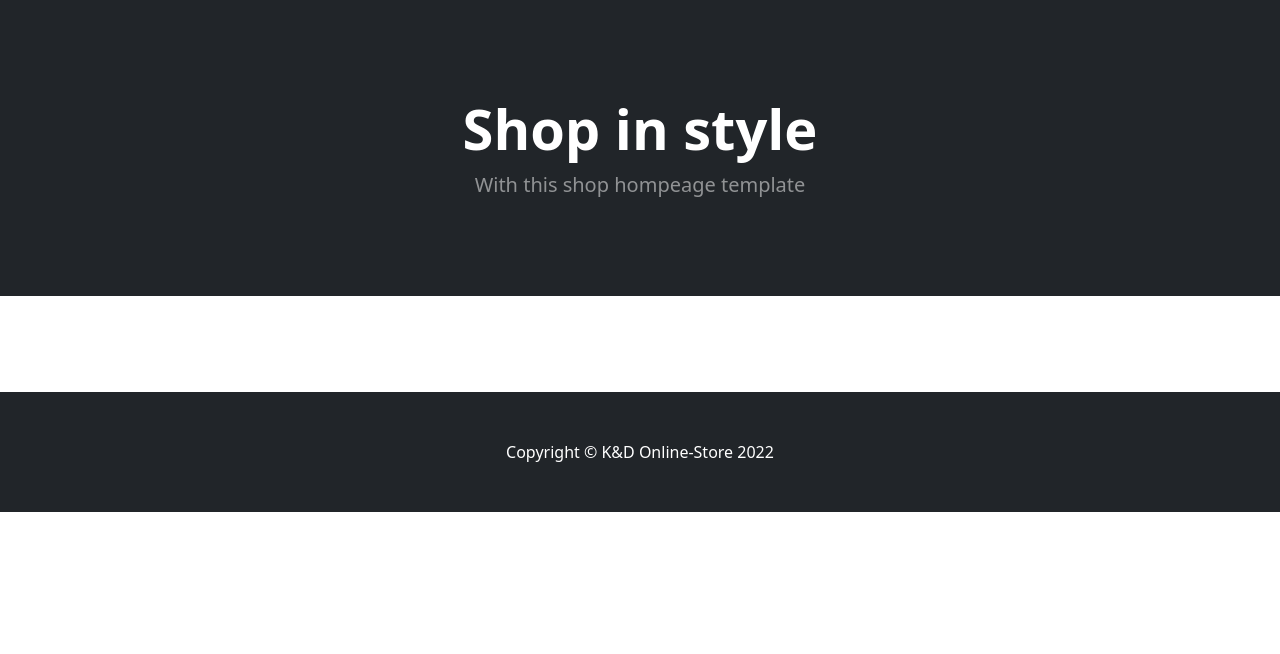
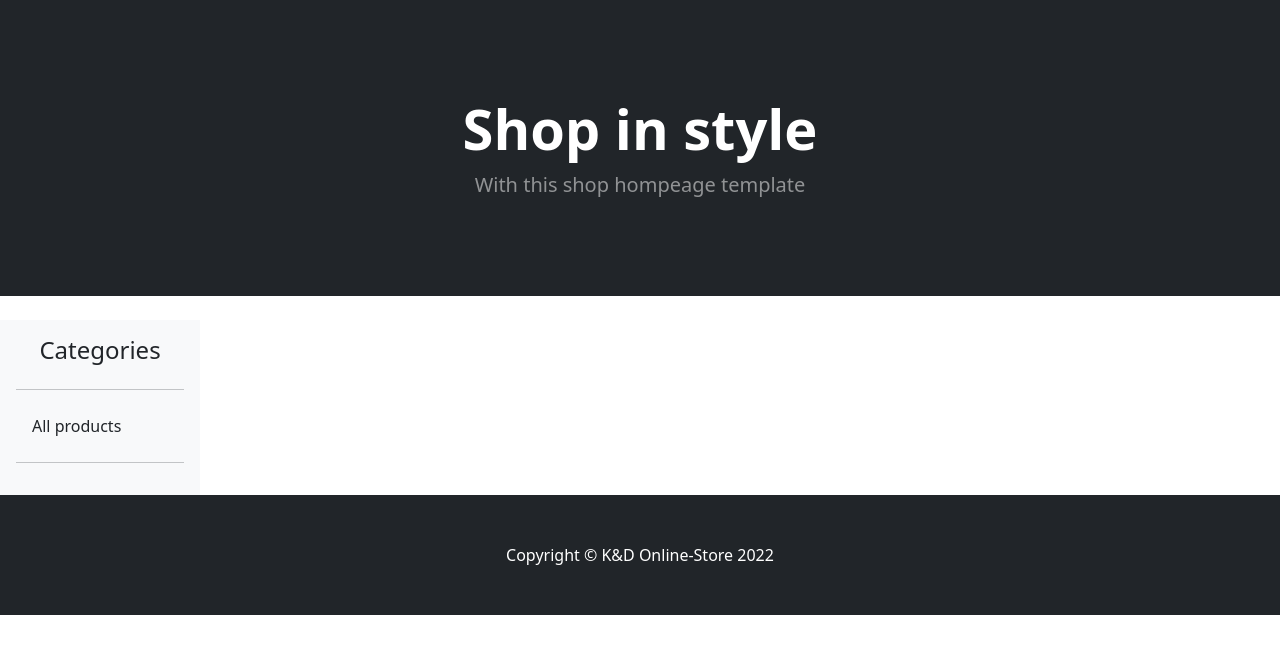
Before and after one commit to KirylDumanski/Flask-OnlineStore, a Flask app: page / in a window 1280 px wide. Shown: the part 57-711 px from the top of the page. Run offline with Flask 2, Linux system fonts and the light colour scheme; data that the repository does not hold is empty.

Commit message:
Feat: Add sidebar with the list of categories

```diff
--- a/app.py
+++ b/app.py
@@ -54,6 +54,11 @@ class Category(db.Model):
 
     def __repr__(self):
         return f"{self.name}"
+
+
+@app.context_processor
+def inject_sidebar():
+    return dict(sidebar_categories=Category.query.order_by(Category.name))
 
 
 class User(UserMixin, db.Model):
--- a/templates/base.html
+++ b/templates/base.html
@@ -11,7 +11,8 @@
   <!-- Bootstrap icons-->
   <link href="https://cdn.jsdelivr.net/npm/bootstrap-icons@1.5.0/font/bootstrap-icons.css" rel="stylesheet">
   <!-- Bootstrap CSS-->
-  <link href="https://cdn.jsdelivr.net/npm/bootstrap@5.1.3/dist/css/bootstrap.min.css" rel="stylesheet" integrity="sha384-1BmE4kWBq78iYhFldvKuhfTAU6auU8tT94WrHftjDbrCEXSU1oBoqyl2QvZ6jIW3" crossorigin="anonymous">
+  <link href="https://cdn.jsdelivr.net/npm/bootstrap@5.1.3/dist/css/bootstrap.min.css" rel="stylesheet"
+        integrity="sha384-1BmE4kWBq78iYhFldvKuhfTAU6auU8tT94WrHftjDbrCEXSU1oBoqyl2QvZ6jIW3" crossorigin="anonymous">
 </head>
 <body>
 <!-- Navigation-->
@@ -21,17 +22,28 @@
 {%include 'includes/header.html'%}
 
 <!-- Block content-->
-<section class="py-5">
-  {%block content%}
-  {%endblock%}
-
-</section>
+<div class="page-container mt-4">
+  <div class="content-wrap">
+    <div class="row">
+      <!--Sidebar-->
+      <div class="col-1">
+        {%include 'includes/sidebar.html'%}
+      </div>
+      <div class="col-9">
+        {% block content %}
+        {% endblock content %}
+      </div>
+    </div>
+  </div>
+</div>
 
 <!-- Footer-->
 {%include 'includes/footer.html'%}
 
 <!-- Bootstrap core JS-->
-<script src="https://cdn.jsdelivr.net/npm/bootstrap@5.1.3/dist/js/bootstrap.bundle.min.js" integrity="sha384-ka7Sk0Gln4gmtz2MlQnikT1wXgYsOg+OMhuP+IlRH9sENBO0LRn5q+8nbTov4+1p" crossorigin="anonymous"></script>
+<script src="https://cdn.jsdelivr.net/npm/bootstrap@5.1.3/dist/js/bootstrap.bundle.min.js"
+        integrity="sha384-ka7Sk0Gln4gmtz2MlQnikT1wXgYsOg+OMhuP+IlRH9sENBO0LRn5q+8nbTov4+1p"
+        crossorigin="anonymous"></script>
 
 </body>
 </html>
--- /dev/null
+++ b/templates/includes/sidebar.html
@@ -0,0 +1,11 @@
+<div class="d-flex flex-column flex-shrink-0 p-3 bg-light" style="width: 200px;">
+  <h4 class="text-center">Categories</h4>
+  <hr>
+  <ul class="nav nav-pills flex-column mb-auto">
+    <li class="nav-item"><a href="{{url_for('index')}}" class="nav-link link-dark">All products</a></li>
+    {%for category in sidebar_categories%}
+    <li><a href="{{url_for('index', category_slug=category.slug)}}" class="nav-link link-dark">{{category.name}}</a></li>
+    {%endfor%}
+  </ul>
+  <hr>
+</div>
```
